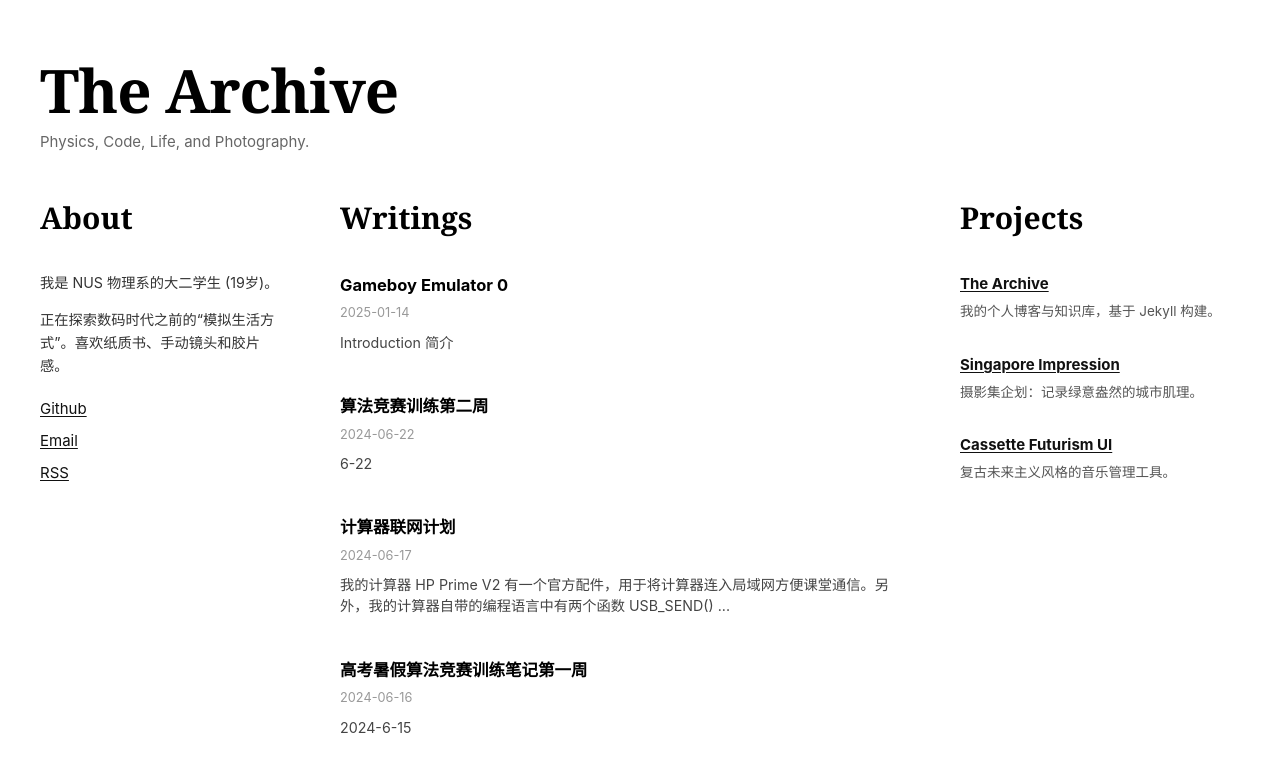
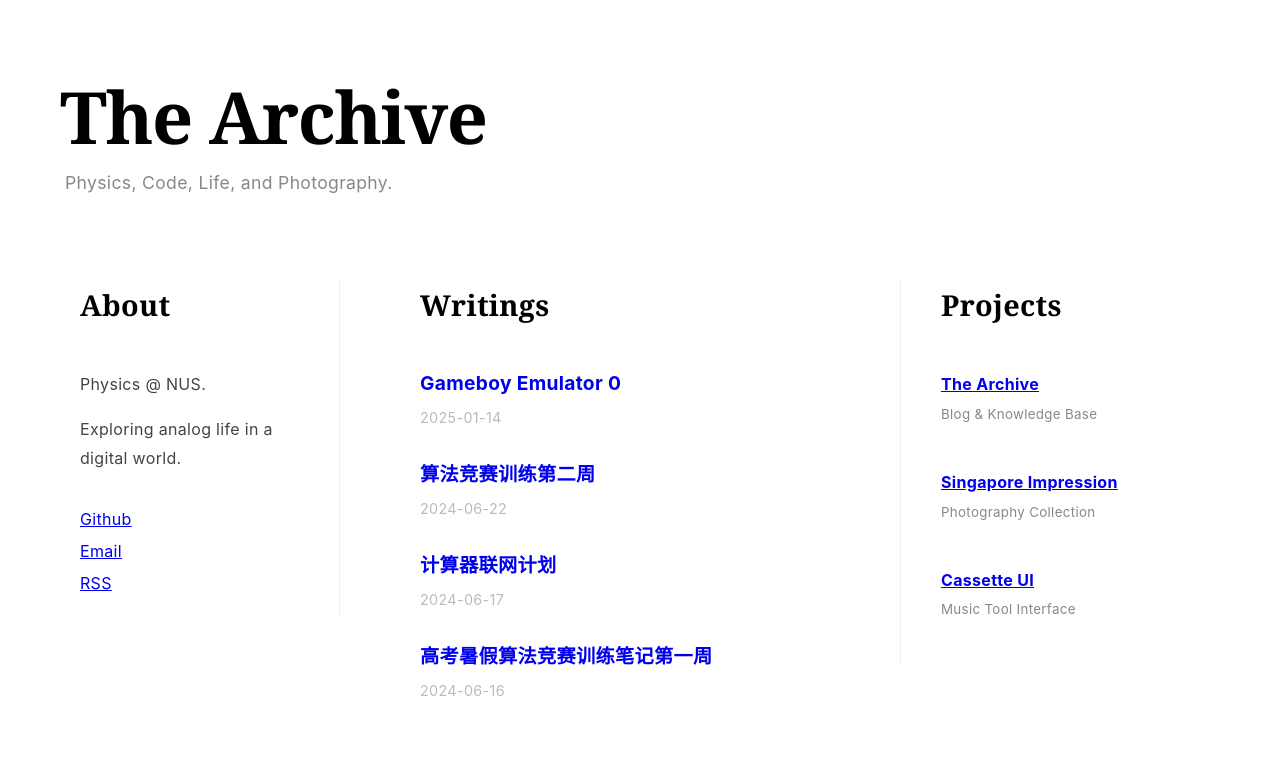
Before and after one commit to OnlyExtreme/onlyextreme.github.io, a Jekyll site: the page built from index.html, in a window 1280 px wide. Shown: the top 772 px of the page. Built offline with Jekyll 4.4.1, drawn with Linux system fonts in a browser that asks for light colours.

Commit message:
Style Update again

```diff
--- a/_layouts/default.html
+++ b/_layouts/default.html
@@ -3,9 +3,8 @@
 <head>
     <meta charset="UTF-8">
     <meta name="viewport" content="width=device-width, initial-scale=1.0">
-    <title>{{ page.title }} | {{ site.title }}</title>
+    <title>{% if page.title %}{{ page.title }} | {% endif %}{{ site.title }}</title>
     <link rel="stylesheet" href="{{ '/assets/css/style.css' | relative_url }}">
-
     <script>
     MathJax = {
       tex: { inlineMath: [['$', '$'], ['\\(', '\\)']] },
@@ -21,45 +20,7 @@
         <div class="site-subtitle">{{ site.description }}</div>
     </header>
 
-    <div class="container">
-
-        <aside class="sidebar-left">
-            <h2 class="col-header">About</h2>
-            <div class="bio-text">
-                <p>我是 NUS 物理系的大二学生 (19岁)。</p>
-                <p>正在探索数码时代之前的“模拟生活方式”。喜欢纸质书、手动镜头和胶片感。</p>
-            </div>
-            <ul class="bio-links" style="padding:0;">
-                <li><a href="#">Github</a></li>
-                <li><a href="#">Email</a></li>
-                <li><a href="#">RSS</a></li>
-            </ul>
-        </aside>
-
-        <main>
-            {{ content }}
-        </main>
-
-        <aside class="sidebar-right">
-            <h2 class="col-header">Projects</h2>
-
-            <div class="project-item">
-                <a href="#" class="project-title">The Archive</a>
-                <div class="project-desc">我的个人博客与知识库，基于 Jekyll 构建。</div>
-            </div>
-
-            <div class="project-item">
-                <a href="#" class="project-title">Singapore Impression</a>
-                <div class="project-desc">摄影集企划：记录绿意盎然的城市肌理。</div>
-            </div>
-
-            <div class="project-item">
-                <a href="#" class="project-title">Cassette Futurism UI</a>
-                <div class="project-desc">复古未来主义风格的音乐管理工具。</div>
-            </div>
-        </aside>
-
-    </div>
+    {{ content }}
 
 </body>
 </html>
--- a/assets/css/style.css
+++ b/assets/css/style.css
@@ -1,152 +1,123 @@
-/* assets/css/style.css */
-
 :root {
     --font-serif: "Georgia", "Times New Roman", "Songti SC", serif;
     --font-sans: "Inter", "Helvetica Neue", "Arial", "PingFang SC", sans-serif;
     --bg-color: #ffffff;
     --text-color: #111;
-    --gray-color: #666;
-    /* 定义一个边框颜色变量，方便统一修改 */
-    --border-color: #e0e0e0;
+    --gray-color: #888;
+    --border-color: #f0f0f0; /* 更淡的分割线颜色 */
 }
 
 body {
     margin: 0;
     padding: 0;
     font-family: var(--font-sans);
-    font-size: 15px;
+    font-size: 16px;
     color: var(--text-color);
     background-color: var(--bg-color);
-    line-height: 1.6;
-}
-
-/* --- 通用交互 (重点修改) --- */
-a {
-    text-decoration: underline; /* 默认显示下划线 */
-    text-decoration-thickness: 1px; /* 下划线细一点 */
-    text-underline-offset: 2px; /* 下划线离文字远一点，更好看 */
-    color: inherit;
-    transition: all 0.2s;
-}
-
-a:hover {
-    color: #fff;
-    background-color: #000; /* 经典的黑底白字悬停效果 */
-    text-decoration: none; /* 悬停时去掉下划线 */
-}
-
-/* --- 代码块样式 (重点修改) --- */
-
-/* 行内代码 (例如 `print("hello")`) */
-code {
-    font-family: "Menlo", "Consolas", monospace;
-    font-size: 0.9em;
-    background-color: #f7f7f7;
-    padding: 2px 4px;
-    border-radius: 3px;
-    border: 1px solid var(--border-color); /* 加上细边框 */
-}
-
-/* 大段代码块 */
-pre {
-    font-family: "Menlo", "Consolas", monospace;
-    font-size: 0.9em;
-    background-color: #f7f7f7;
-    padding: 15px;
-    border-radius: 5px;
-    overflow-x: auto; /* 超出滚动 */
-    border: 1px solid var(--border-color); /* 加上细边框 */
-    margin: 20px 0;
-}
-
-/* pre 里面的 code 就不需要再加边框和背景了，避免重叠 */
-pre code {
-    background-color: transparent;
-    padding: 0;
-    border: none;
+    line-height: 1.8; /* 3. 行间距更宽松 */
+    letter-spacing: 0.02em; /* 3. 字间距稍微增加 */
 }
 
 /* --- 顶部大标题 --- */
 .site-header {
-    max-width: 1400px;
+    max-width: 1600px; /* 稍微放宽 */
     margin: 0 auto;
-    padding: 60px 40px 40px 40px;
+    padding: 80px 60px 40px 60px; /* 5. 顶部边距增大 */
+    text-align: left;
 }
 .site-title {
     font-family: var(--font-serif);
-    font-size: 4em;
+    font-size: 4.5em; /* 标题更大 */
     font-weight: bold;
     color: #000;
     line-height: 1;
-    letter-spacing: -1px;
+    letter-spacing: -1.5px;
     display: block;
-    margin-bottom: 10px;
-    text-decoration: none; /* 大标题不需要下划线 */
+    margin-bottom: 15px;
+    text-decoration: none;
 }
-.site-subtitle { font-family: var(--font-sans); color: var(--gray-color); font-size: 1em; }
+.site-subtitle {
+    font-family: var(--font-sans);
+    color: var(--gray-color);
+    font-size: 1.1em;
+    margin-left: 5px;
+}
 
-/* --- 三栏布局 --- */
-.container {
+/* --- 首页三栏布局 (Grid) --- */
+/* 这里的 padding: 0 60px 就是调整“两侧离最边缘距离”的地方 */
+.home-container {
     display: grid;
-    grid-template-columns: 240px 1fr 280px;
-    gap: 60px;
-    max-width: 1400px;
+    /* 5. 调整栏宽比例，中间稍微宽一点，两侧留出空间 */
+    grid-template-columns: 260px 1fr 300px;
+    gap: 80px; /* 5. 元素之间间距变大 (原60px) */
+    max-width: 1600px;
     margin: 0 auto;
-    padding: 0 40px 80px 40px;
+    padding: 40px 80px 120px 80px; /* 5. 两侧留白增大 (原40px) */
     align-items: start;
 }
+
+/* --- 4. 竖分割线 --- */
+/* 给左栏加右边框，给右栏加左边框，形成三栏视觉分割 */
+.sidebar-left {
+    position: sticky;
+    top: 60px;
+    border-right: 1px solid var(--border-color); /* 分割线 */
+    padding-right: 40px; /* 给分割线留出呼吸空间 */
+}
+
+.sidebar-right {
+    position: sticky;
+    top: 60px;
+    border-left: 1px solid var(--border-color); /* 分割线 */
+    padding-left: 40px; /* 给分割线留出呼吸空间 */
+}
+
+/* --- 栏目内容样式 --- */
 .col-header {
     font-family: var(--font-serif);
-    font-size: 2em;
+    font-size: 1.8em;
     font-weight: bold;
     margin-top: 0;
-    margin-bottom: 30px;
+    margin-bottom: 40px; /* 标题和内容离得更远 */
     color: #000;
 }
 
-/* --- 侧边栏链接特殊处理 --- */
-/* 如果你不希望侧边栏的链接默认有下划线，可以解开下面的注释 */
-/*
-.sidebar-left a, .sidebar-right a {
-    text-decoration: none;
-}
-.sidebar-left a:hover, .sidebar-right a:hover {
-    text-decoration: underline;
-    background-color: transparent;
-    color: #000;
-}
-*/
-
-/* --- 其他模块 --- */
-.sidebar-left { position: sticky; top: 40px; }
-.bio-text { font-size: 0.95em; color: #333; margin-bottom: 20px; }
-.bio-links li { list-style: none; margin-bottom: 8px; }
-
-.post-item { margin-bottom: 40px; }
+.post-item { margin-bottom: 30px; }
 .post-title {
     font-family: var(--font-sans);
     font-weight: bold;
+    font-size: 1.2em;
+    display: block;
+    margin-bottom: 8px;
+    text-decoration: none;
+    line-height: 1.4;
+}
+.post-title:hover { text-decoration: underline; background: none; }
+.post-meta { font-size: 0.9em; color: #bbb; display: block; }
+
+/* --- 2. 文章阅读页 (单栏布局) --- */
+.post-layout-container {
+    max-width: 720px; /* 限制阅读宽度，模拟纸质书 */
+    margin: 0 auto;
+    padding: 40px 20px 120px 20px;
+}
+
+.post-content {
+    font-family: var(--font-serif); /* 正文用衬线体，更有沉浸感 */
     font-size: 1.1em;
-    display: block;
-    margin-bottom: 5px;
-    color: #000;
-    text-decoration: none; /* 文章标题列表默认不加下划线比较干净 */
+    line-height: 1.9; /* 阅读时的行高 */
 }
-.post-title:hover { text-decoration: underline; background: none; color: #000; } /* 悬停加下划线 */
+.post-content h2 { margin-top: 2em; margin-bottom: 1em; font-weight: bold; font-family: var(--font-sans);}
+.post-content p { margin-bottom: 1.5em; text-align: justify; }
 
-.post-meta { font-size: 0.85em; color: #999; margin-bottom: 8px; display: block; }
-.post-excerpt { font-size: 0.95em; color: #444; line-height: 1.5; }
-
-.sidebar-right { position: sticky; top: 40px; }
-.project-item { margin-bottom: 30px; }
-.project-title { font-family: var(--font-sans); font-weight: bold; display: block; margin-bottom: 5px; }
-.project-desc { font-size: 0.9em; color: #555; }
-
-/* 响应式与修复 */
-@media (max-width: 1000px) {
-    .container { grid-template-columns: 1fr; gap: 50px; }
-    .sidebar-left, .sidebar-right { position: static; }
+/* 响应式 */
+@media (max-width: 1100px) {
+    .home-container { grid-template-columns: 1fr; gap: 60px; }
+    .sidebar-left, .sidebar-right {
+        position: static;
+        border: none; /* 手机端去掉分割线 */
+        padding: 0;
+    }
     .site-title { font-size: 3em; }
+    .container, .site-header { padding-left: 30px; padding-right: 30px; }
 }
-main { min-width: 0; word-wrap: break-word; }
-img { max-width: 100%; }
--- a/index.html
+++ b/index.html
@@ -3,6 +3,22 @@ layout: default
 title: Home
 ---
 
+<div class="home-container">
+
+    <aside class="sidebar-left">
+        <h2 class="col-header">About</h2>
+        <div class="bio-text" style="color: #444; margin-bottom: 30px;">
+            <p>Physics @ NUS.</p>
+            <p>Exploring analog life in a digital world.</p>
+        </div>
+        <ul style="padding:0; list-style:none; line-height:2;">
+            <li><a href="#" style="text-decoration:underline;">Github</a></li>
+            <li><a href="#" style="text-decoration:underline;">Email</a></li>
+            <li><a href="#" style="text-decoration:underline;">RSS</a></li>
+        </ul>
+    </aside>
+
+    <main>
         <h2 class="col-header">Writings</h2>
 
         {% for post in site.posts %}
@@ -10,14 +26,30 @@ title: Home
             <a href="{{ post.url | relative_url }}" class="post-title">
                 {{ post.title }}
             </a>
-
             <span class="post-meta">
                 {{ post.date | date: "%Y-%m-%d" }}
-        {% if post.tags.size > 0 %} | {{ post.tags | join: ', ' }} {% endif %}
             </span>
-
-    <div class="post-excerpt">
-        {{ post.excerpt | strip_html | truncate: 80 }}
-    </div>
             </div>
         {% endfor %}
+    </main>
+
+    <aside class="sidebar-right">
+        <h2 class="col-header">Projects</h2>
+
+        <div style="margin-bottom:40px;">
+            <a href="#" style="font-weight:bold; display:block;">The Archive</a>
+            <small style="color:#888;">Blog & Knowledge Base</small>
+        </div>
+
+        <div style="margin-bottom:40px;">
+            <a href="#" style="font-weight:bold; display:block;">Singapore Impression</a>
+            <small style="color:#888;">Photography Collection</small>
+        </div>
+
+        <div style="margin-bottom:40px;">
+            <a href="#" style="font-weight:bold; display:block;">Cassette UI</a>
+            <small style="color:#888;">Music Tool Interface</small>
+        </div>
+    </aside>
+
+</div>
```
Also changed, not shown: _layouts/post.html (added, +24 -0 lines). Lines whose indentation alone changed are shown as unchanged.
